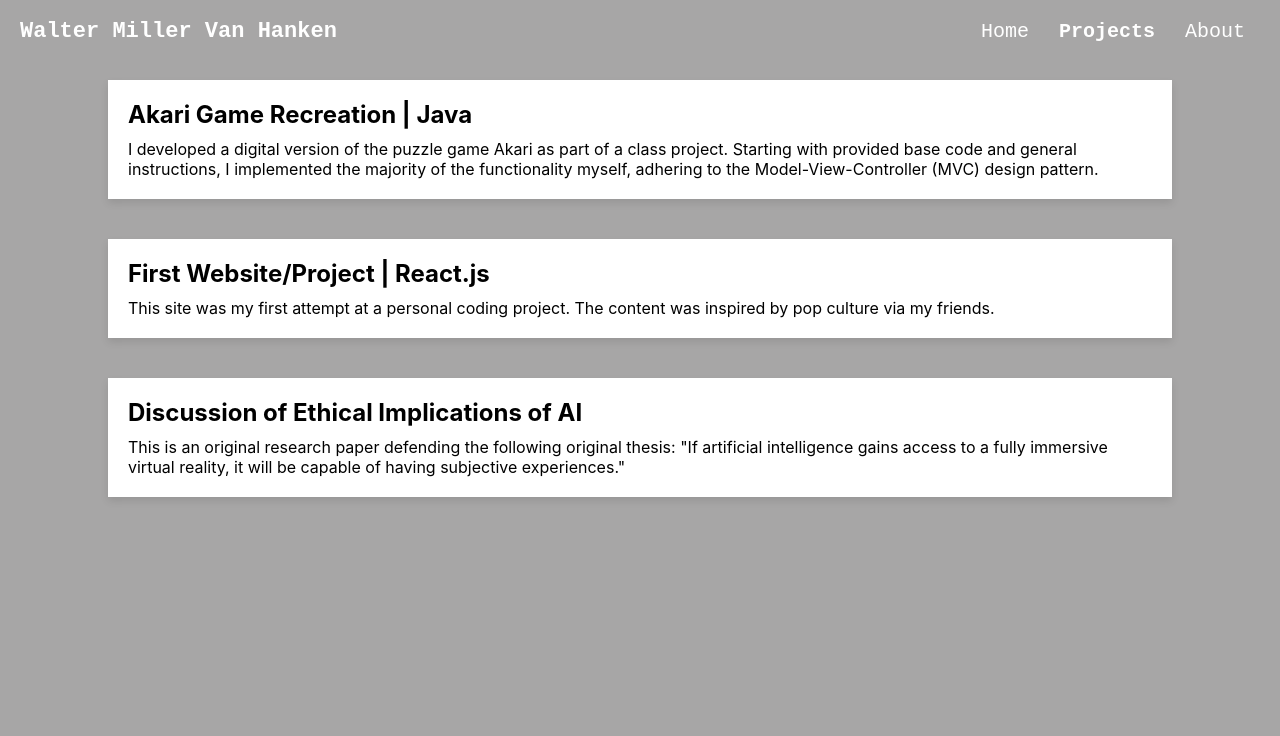
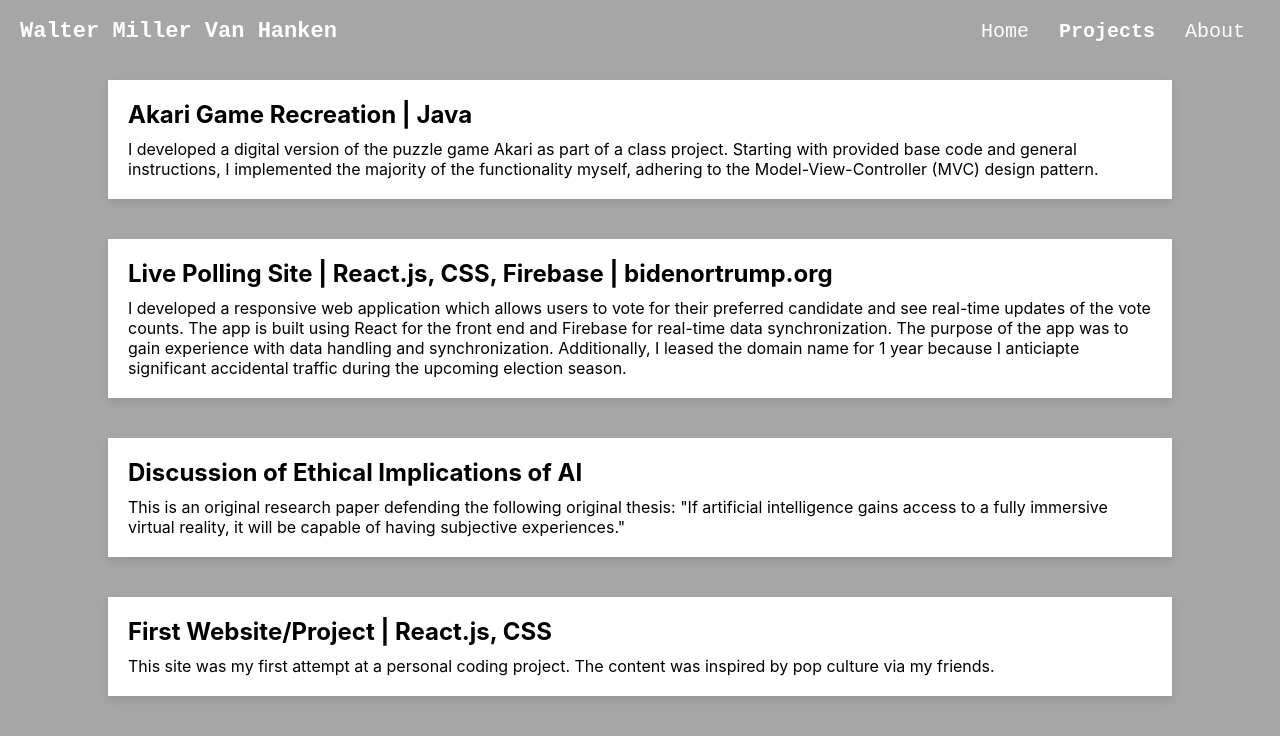
Before and after one commit to mvanhan/portfolio, a React (Create React App) app: page /projects in a window 1280 px wide. Shown: the top 736 px of the page. Built offline with nearby package versions, Linux system fonts and the light colour scheme.

Commit message:
New Project

```diff
--- a/src/pages/Projects.js
+++ b/src/pages/Projects.js
@@ -19,15 +19,20 @@ const Projects = () => {
       media: '/AkariVid.mov'
     },
     {
-      title: 'First Website/Project | React.js',
-      description: 'This site was my first attempt at a personal coding project. The content was inspired by pop culture via my friends.',
-      media: 'https://directory-social-git-main-mvanhans-projects.vercel.app/'
+      title: 'Live Polling Site | React.js, CSS, Firebase | bidenortrump.org',
+      description: 'I developed a responsive web application which allows users to vote for their preferred candidate and see real-time updates of the vote counts. The app is built using React for the front end and Firebase for real-time data synchronization. The purpose of the app was to gain experience with data handling and synchronization. Additionally, I leased the domain name for 1 year because I anticiapte significant accidental traffic during the upcoming election season.',
+      media: 'https://www.bidenortrump.org/'
     },
     {
       title: 'Discussion of Ethical Implications of AI',
       description: 'This is an original research paper defending the following original thesis: "If artificial intelligence gains access to a fully immersive virtual reality, it will be capable of having subjective experiences."',
       media: '/AI and Subjective Experiences.pdf'
-    }
+    },
+    {
+      title: 'First Website/Project | React.js, CSS',
+      description: 'This site was my first attempt at a personal coding project. The content was inspired by pop culture via my friends.',
+      media: 'https://directory-social-git-main-mvanhans-projects.vercel.app/'
+    },
   ];
 
   return (
```
